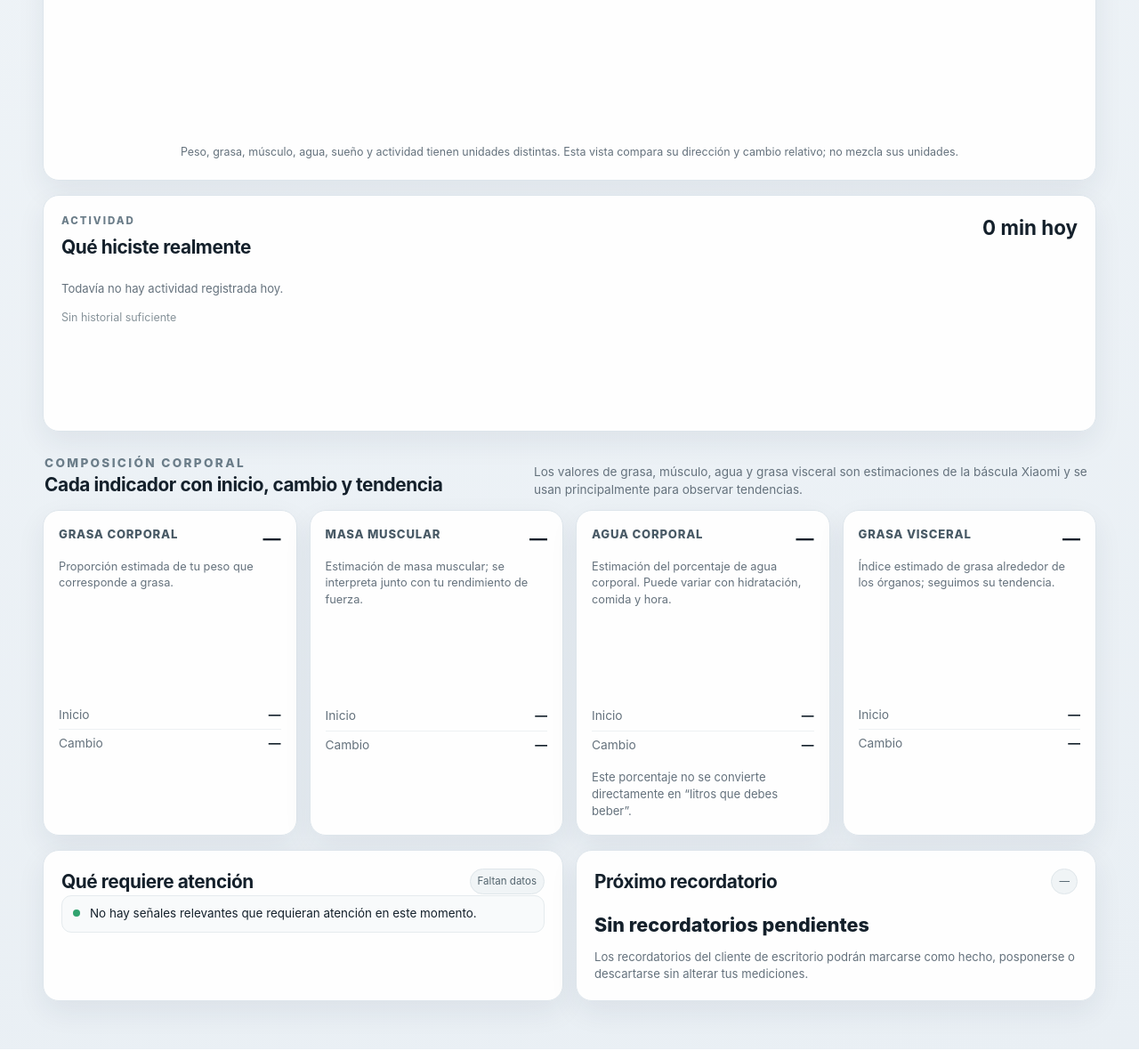
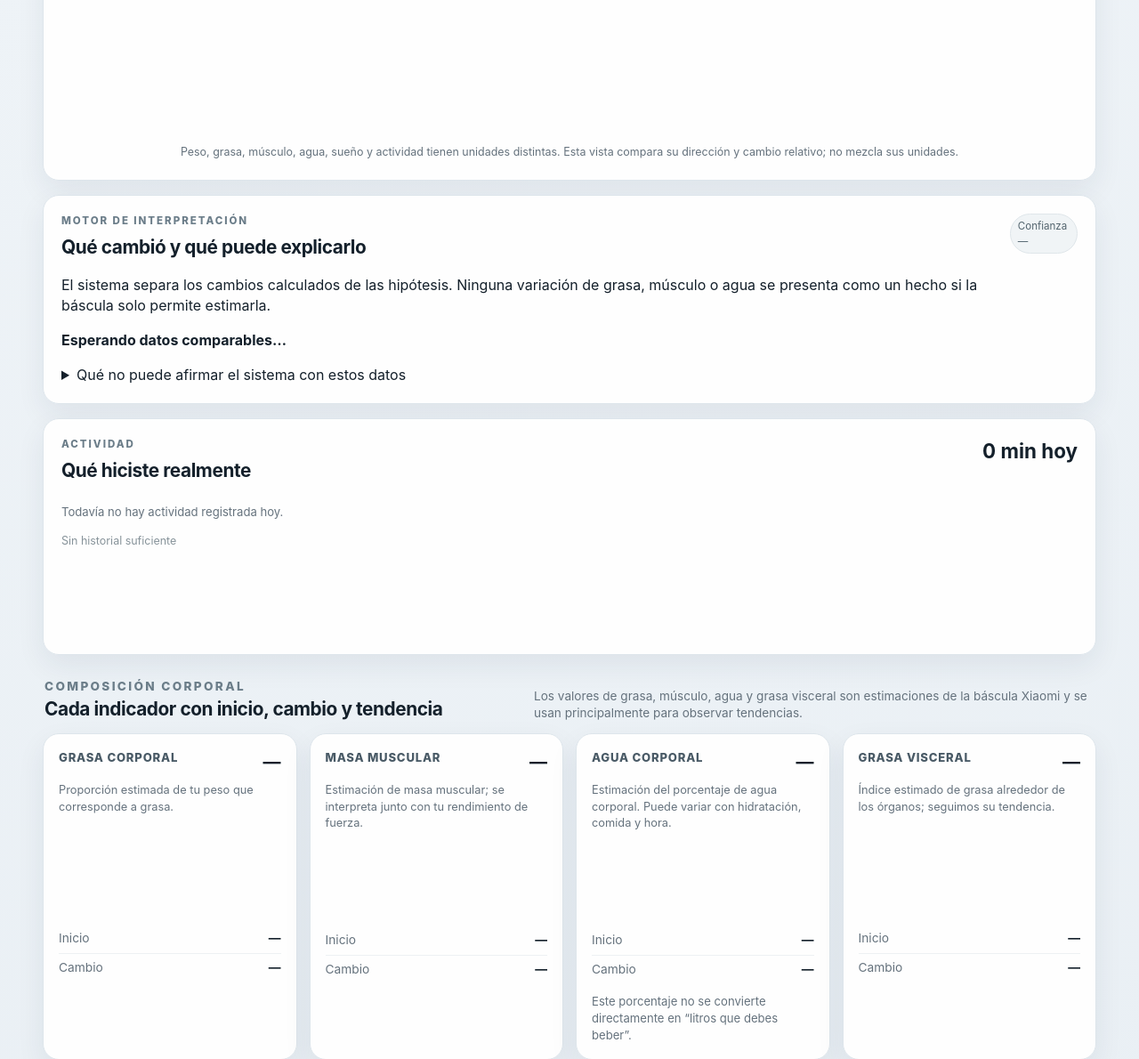
Before and after one commit to spenceralejandro10/proyecto-130-health-tracker, a FastAPI app: page / in a window 1280 px wide. Shown: the part 1067-2257 px from the top of the page at 89% size. Run offline with FastAPI, Linux system fonts and the light colour scheme; data that the repository does not hold is empty.

Commit message:
feat: add automatic interpretation panel

```diff
--- a/app/templates/index.html
+++ b/app/templates/index.html
@@ -81,6 +81,28 @@
       <p class="chart-note">Peso, grasa, músculo, agua, sueño y actividad tienen unidades distintas. Esta vista compara su dirección y cambio relativo; no mezcla sus unidades.</p>
     </section>
 
+    <section class="panel analysis-panel">
+      <div class="panel-head analysis-title">
+        <div>
+          <p class="kicker dark">MOTOR DE INTERPRETACIÓN</p>
+          <h2>Qué cambió y qué puede explicarlo</h2>
+          <p>El sistema separa los cambios calculados de las hipótesis. Ninguna variación de grasa, músculo o agua se presenta como un hecho si la báscula solo permite estimarla.</p>
+        </div>
+        <span id="analysisConfidence" class="status-pill">Confianza —</span>
+      </div>
+      <div class="analysis-lead">
+        <strong id="analysisHeadline">Esperando datos comparables…</strong>
+        <p id="analysisSummary" class="plain-note"></p>
+      </div>
+      <div id="analysisObservations" class="analysis-observations"></div>
+      <div id="analysisHypotheses" class="analysis-hypotheses"></div>
+      <p id="analysisDecisionNote" class="analysis-decision"></p>
+      <details class="analysis-limits">
+        <summary>Qué no puede afirmar el sistema con estos datos</summary>
+        <div id="analysisLimits"></div>
+      </details>
+    </section>
+
     <section class="panel">
       <div class="panel-head">
         <div>
```
